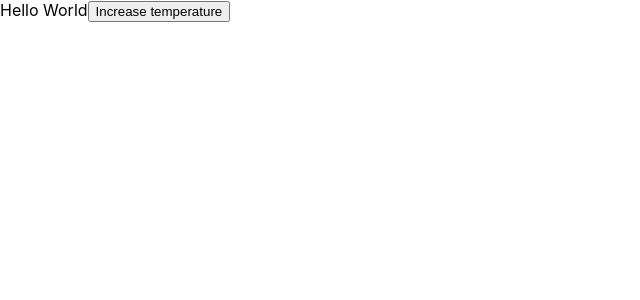
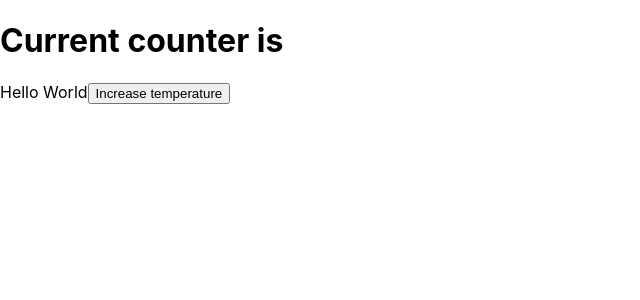
Before and after one commit to TuanNguyen1010/React_tdd, a React app: page / in a window 1280 px wide. Shown: the top 300 px of the page, without its empty margins (0-640 px from the left). Built offline with nearby package versions, Linux system fonts and the light colour scheme.

Commit message:
Add: display counter value on page

```diff
--- a/src/App.js
+++ b/src/App.js
@@ -5,6 +5,7 @@ class App extends Component {
   render() {
     return (
       <div data-test='App'>
+        <h1 data-type='counterValue'> Current counter is </h1>
         Hello World
 
         <button data-type='button'>
```
Also changed, not shown: 1 other file (tests, documents, lock files or other folders).
